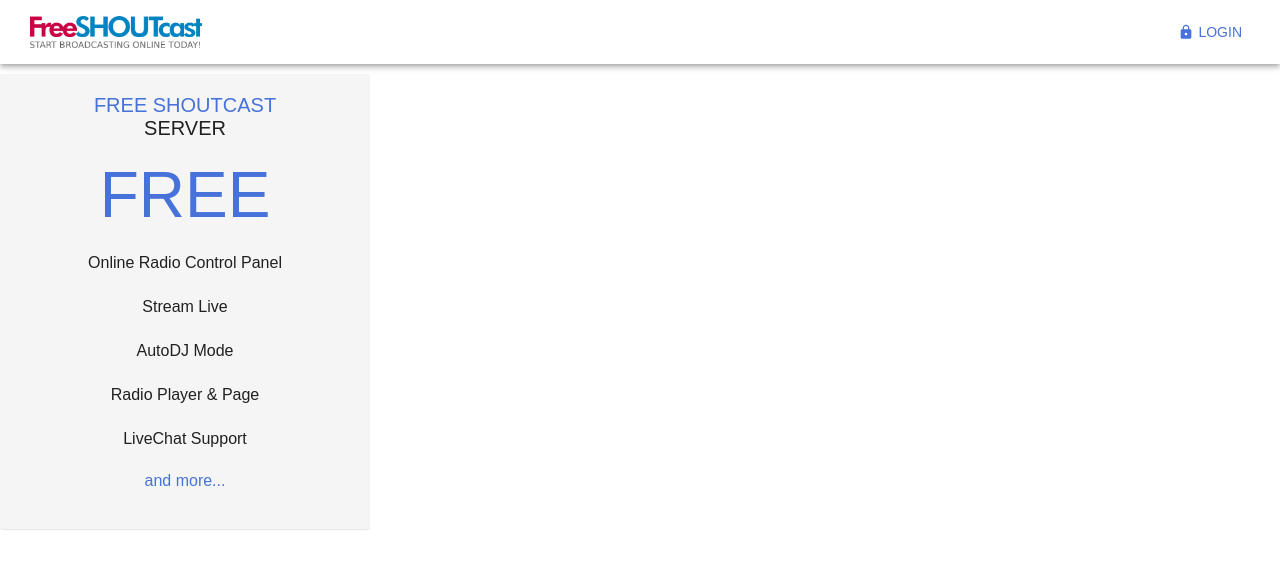
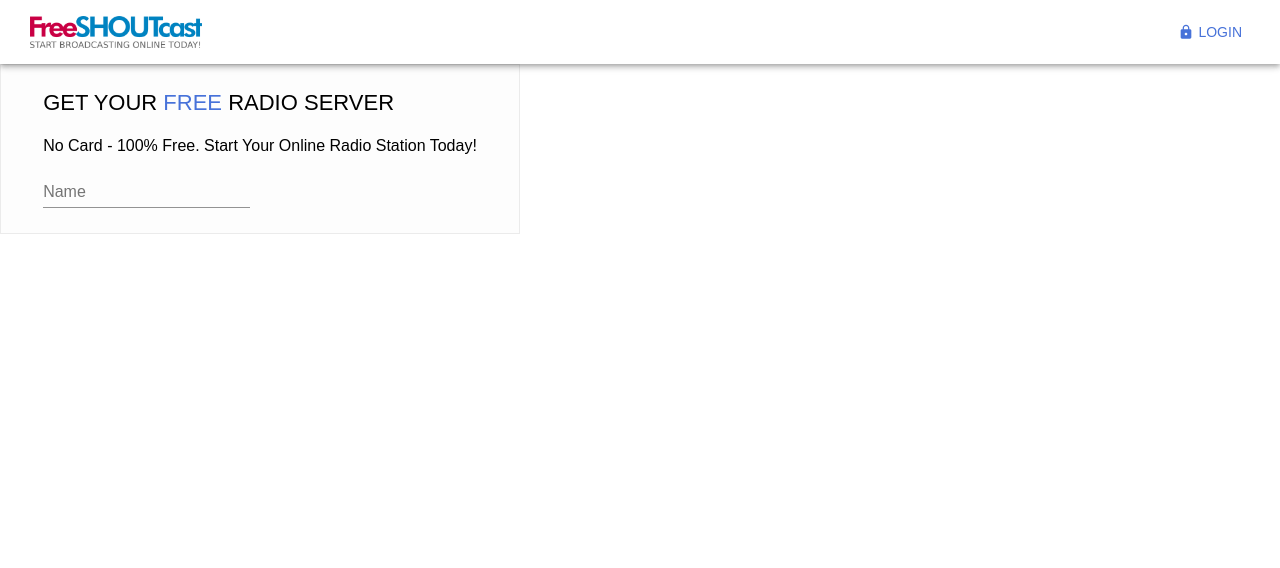
Before and after one commit to MacRapacki/MUI-atomic-designe, a React (Create React App) app: page / in a window 1280 px wide. Shown: the top 568 px of the page. Built offline with nearby package versions, Linux system fonts and the light colour scheme.

Commit message:
feat: create inputs and server form

```diff
--- a/src/App.js
+++ b/src/App.js
@@ -5,6 +5,7 @@
 
 import NavBar from "./components/organisms/NavBar";
 import CardInfo from "./components/molecules/CardInfo";
+import ServerForm from "./components/organisms/ServerForm";
 
 function App() {
   return (
@@ -12,7 +13,8 @@
       <ThemeProvider theme={theme}>
         <NavBar />
         <main>
-          <CardInfo />
+          <ServerForm></ServerForm>
+          {/* <CardInfo /> */}
         </main>
       </ThemeProvider>
     </div>
--- /dev/null
+++ b/src/components/atoms/CustomInput.jsx
@@ -0,0 +1,14 @@
+import React from "react";
+
+import { FormControl, InputLabel, Input } from "@material-ui/core";
+
+const CustomInput = ({ labelName, type, inputId }) => {
+  return (
+    <FormControl>
+      <InputLabel ftmlFor={inputId}>{labelName}</InputLabel>
+      <Input type={type} id={inputId} />
+    </FormControl>
+  );
+};
+
+export default CustomInput;
--- a/src/components/organisms/NavBar.jsx
+++ b/src/components/organisms/NavBar.jsx
@@ -2,26 +2,26 @@
 
 import { AppBar, Toolbar } from "@material-ui/core";
 
-import LoginButton from "../atoms/LoginButton";
+import LoginButton from "../atoms/buttons/LoginButton";
 import NavLogo from "../atoms/NavLogo";
+import { styled } from "@material-ui/styles";
+
+const StyledToolbar = styled(Toolbar)({
+  height: "60px",
+  backgroundColor: "rgba(255, 255, 255, 1)",
+  padding: "0 30px",
+  display: "flex",
+  flexDirection: "row",
+  justifyContent: "space-between",
+});
 
 const NavBar = () => {
   return (
     <AppBar position="relative">
-      <Toolbar
-        position="fixed"
-        style={{
-          height: "60px",
-          backgroundColor: "rgba(255, 255, 255, 1)",
-          padding: "0 30px",
-          display: "flex",
-          flexDirection: "row",
-          justifyContent: "space-between",
-        }}
-      >
+      <StyledToolbar>
         <NavLogo />
         <LoginButton />
-      </Toolbar>
+      </StyledToolbar>
     </AppBar>
   );
 };
--- /dev/null
+++ b/src/components/organisms/ServerForm.jsx
@@ -0,0 +1,37 @@
+import React from "react";
+
+import { Box, Typography } from "@material-ui/core";
+import { styled } from "@material-ui/styles";
+
+import CustomInput from "../atoms/CustomInput";
+
+const Container = styled(Box)({
+  maxWidth: " 520px",
+  backgroundColor: "rgba(251, 251, 251, 0.55)",
+  padding: "25px",
+  border: " 1px solid rgba(0, 0, 0, 0.07)",
+});
+
+const ServerForm = () => {
+  return (
+    <Container display="flex" justifyContent="center">
+      <form>
+        <Typography variant="h1" paragraph>
+          GET YOUR{" "}
+          <Typography variant="span" color="primary">
+            FREE{" "}
+          </Typography>
+          RADIO SERVER
+        </Typography>
+        <Typography variant="subtitle1">
+          {" "}
+          No Card - 100% Free. Start Your Online Radio Station Today!
+        </Typography>
+
+        <CustomInput labelName="Name" inputId="username" type="text" />
+      </form>
+    </Container>
+  );
+};
+
+export default ServerForm;
--- a/src/utilis/theme.js
+++ b/src/utilis/theme.js
@@ -6,6 +6,9 @@
   },
   typography: {
     fontFamily: "Poppins, sans-serif",
+    h1: {
+      fontSize: "22px",
+    },
     h2: {
       fontSize: "64px",
     },
```
Also changed, not shown: src/components/atoms/InputCheckbox.jsx (added, +14 -0 lines), src/components/atoms/buttons/LoginButton.jsx (renamed from src/components/atoms/LoginButton.jsx).
